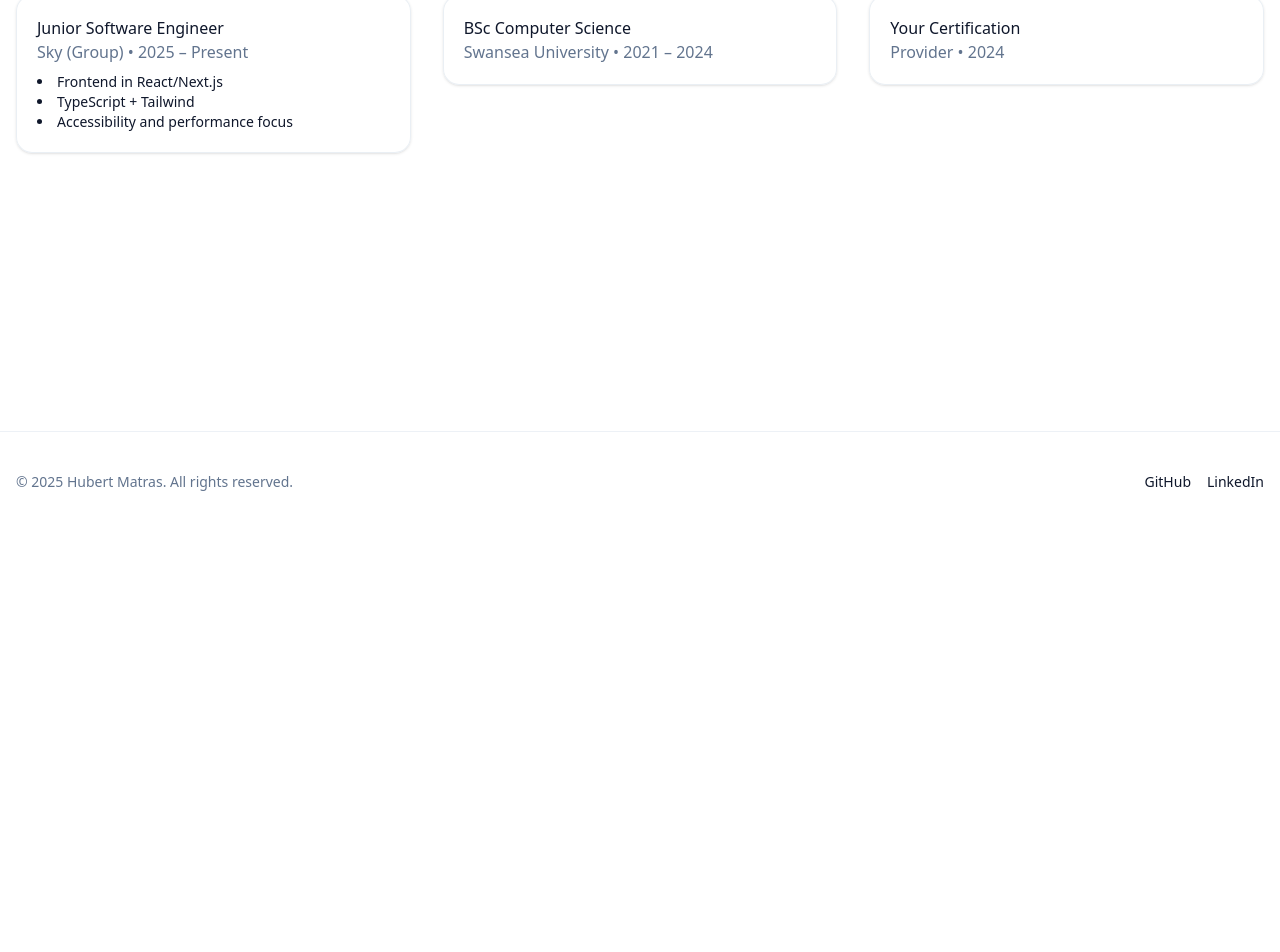
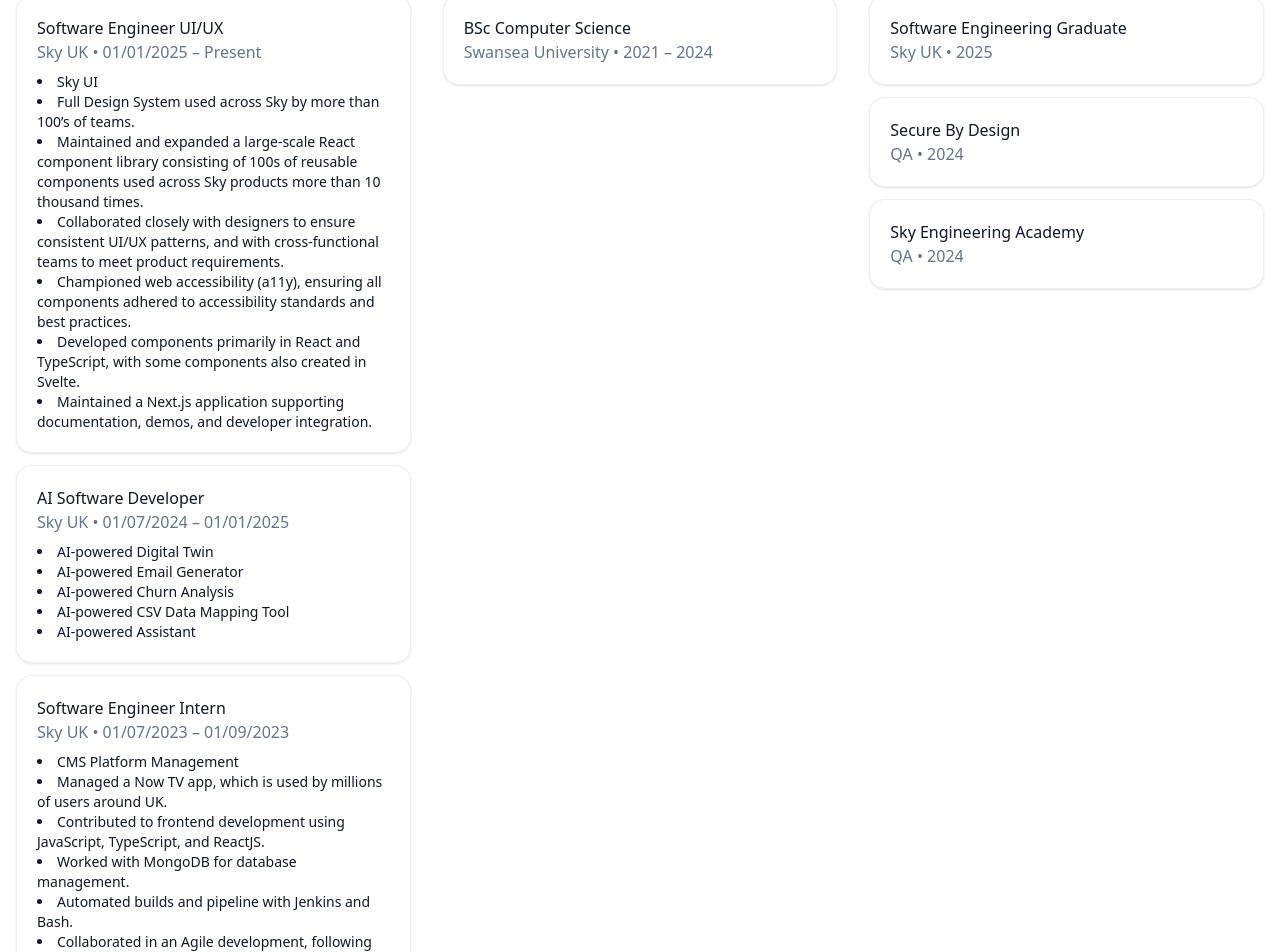
Before and after one commit to hubertMatras/hm-website, a Next.js app: page /experience in a window 1280 px wide. Shown: the part 250-1202 px from the top of the page. Before the commit the page ends 800 px from the top, so only its background shows below. Built offline with nearby package versions, Linux system fonts and the light colour scheme.

Commit message:
Update content of experience and projects

```diff
--- a/data/experience.ts
+++ b/data/experience.ts
@@ -9,18 +9,52 @@
 
 export const work = [
   {
-    title: "Junior Software Engineer",
-    org: "Sky (Group)",
-    start: "2025",
+    title: "Software Engineer UI/UX",
+    org: "Sky UK",
+    start: "01/01/2025",
     end: "Present",
     bullets: [
-      "Frontend in React/Next.js",
-      "TypeScript + Tailwind",
-      "Accessibility and performance focus",
+      "Sky UI",
+      "Full Design System used across Sky by more than 100’s of teams.",
+      "Maintained and expanded a large-scale React component library consisting of 100s of reusable components used across Sky products more than 10 thousand times.",
+      "Collaborated closely with designers to ensure consistent UI/UX patterns, and with cross-functional teams to meet product requirements.",
+      "Championed web accessibility (a11y), ensuring all components adhered to accessibility standards and best practices.",
+      "Developed components primarily in React and TypeScript, with some components also created in Svelte.",
+      "Maintained a Next.js application supporting documentation, demos, and developer integration."
+    ],
+  },
+  {
+    title: "AI Software Developer",
+    org: "Sky UK",
+    start: "01/07/2024",
+    end: "01/01/2025",
+    bullets: [
+      "AI-powered Digital Twin",
+      "AI-powered Email Generator",
+      "AI-powered Churn Analysis",
+      "AI-powered CSV Data Mapping Tool",
+      "AI-powered Assistant"
+    ],
+  },
+  {
+    title: "Software Engineer Intern",
+    org: "Sky UK",
+    start: "01/07/2023",
+    end: "01/09/2023",
+    bullets: [
+      "CMS Platform Management",
+      "Managed a Now TV app, which is used by millions of users around UK.",
+      "Contributed to frontend development using JavaScript, TypeScript, and ReactJS.",
+      "Worked with MongoDB for database management.",
+      "Automated builds and pipeline with Jenkins and Bash.",
+      "Collaborated in an Agile development, following Scrum methodologies.",
+      "Used GitHub for version control and project collaboration."
     ],
   },
 ];
 
 export const certifications = [
-  { title: "Your Certification", org: "Provider", year: "2024" },
+  { title: "Software Engineering Graduate", org: "Sky UK", year: "2025" },
+  { title: "Secure By Design", org: "QA", year: "2024" },
+  { title: "Sky Engineering Academy", org: "QA", year: "2024" }
 ];
--- a/data/projects.ts
+++ b/data/projects.ts
@@ -4,15 +4,24 @@
     description:
       "This site – built with Next.js, TypeScript, Tailwind, and deployed to Vercel.",
     tech: ["Next.js", "TypeScript", "TailwindCSS"],
-    repo: "https://github.com/hubert-matras/portfolio",
+    repo: "https://github.com/hubertMatras/hm-website",
     demo: "https://your-vercel-url.vercel.app",
     image: "/og-image.png",
   },
   {
-    title: "Accessibility Checklist",
+    title: "Tic-Tac-Toe",
     description:
-      "MDX-driven checklist with custom React components and styled-components.",
-    tech: ["React", "MDX", "styled-components"],
-    repo: "https://github.com/hubert-matras/a11y-checklist",
+      "A simple Tic-Tac-Toe game built with React.",
+    tech: ["React", "JavaScript", "CSS"],
+    repo: "https://github.com/hubertMatras/tic-tac-toe",
+    image: "/ticTacToe.png",
+  },
+  {
+    title: "Mortgage Calculator",
+    description:
+      "A simple mortgage calculator built with React.",
+    tech: ["React", "JavaScript", "CSS"],
+    repo: "https://github.com/hubertMatras/mortgage-calculator",
+    image: "/mortgage.webp",
   },
 ];
```
Also changed, not shown: public/mortgage.webp (added), public/ticTacToe.png (added).
